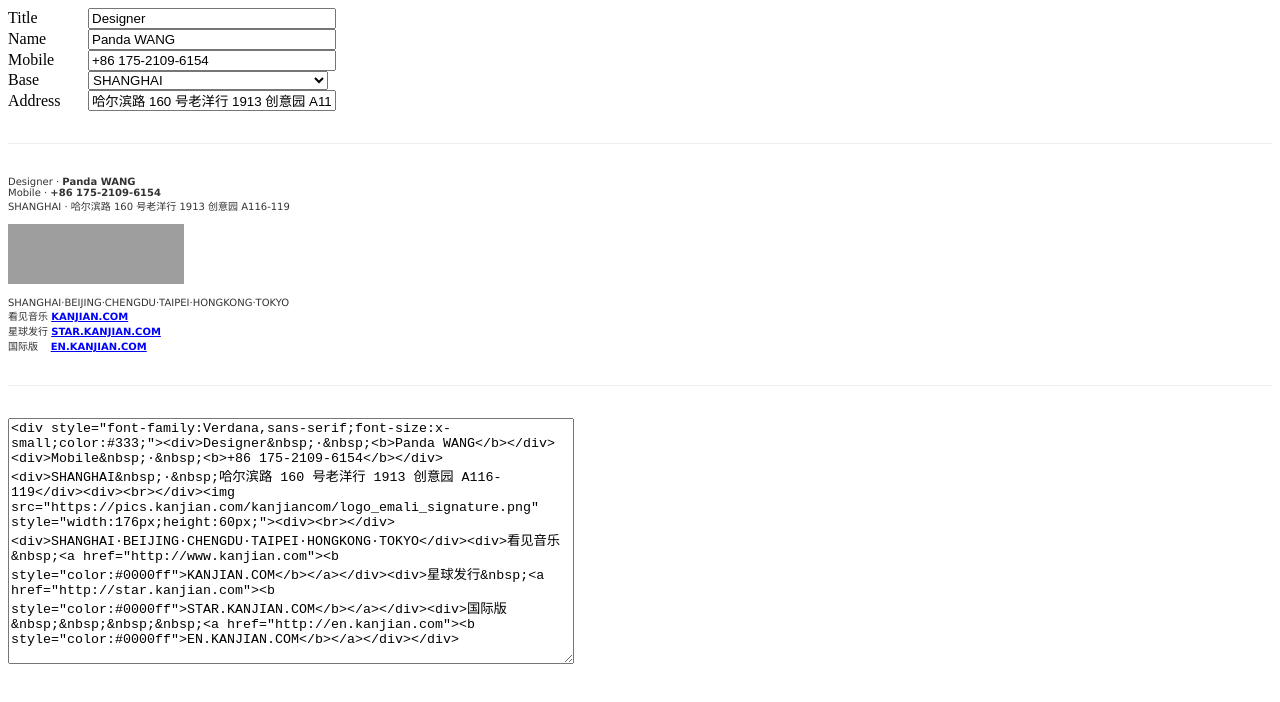
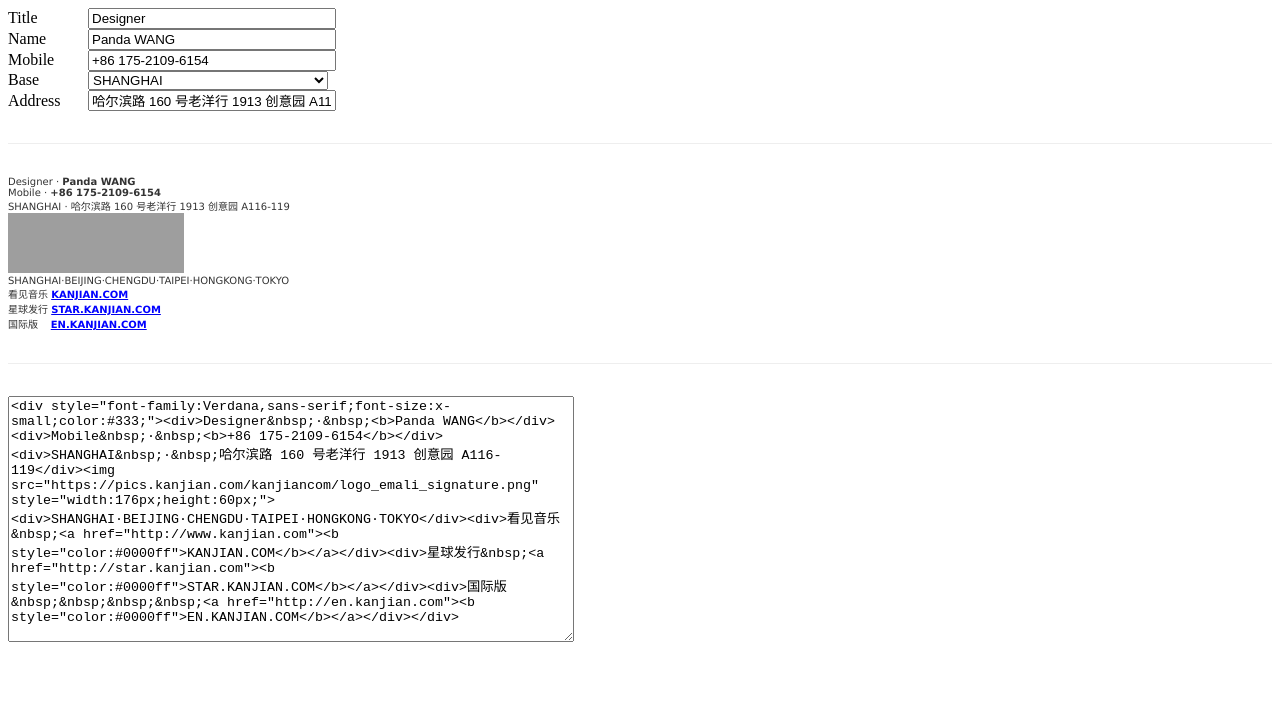
Before and after one commit to baranwang/kanjian-signature, a Vue app: page / in a window 1280 px wide. Shown: the top 702 px of the page. Built offline with nearby package versions, Linux system fonts and the light colour scheme; grey boxes are pictures that could not be loaded.

Commit message:
fix: margin

```diff
--- a/src/App.vue
+++ b/src/App.vue
@@ -76,7 +76,7 @@
   }),
   computed: {
     html: function () {
-      return `<div style="font-family:Verdana,sans-serif;font-size:x-small;color:#333;"><div>${this.title}&nbsp;·&nbsp;<b>${this.name}</b></div><div>Mobile&nbsp;·&nbsp;<b>${this.mobile}</b></div><div>${this.base}&nbsp;·&nbsp;${this.address}</div><div><br></div><img src="https://pics.kanjian.com/kanjiancom/logo_emali_signature.png" style="width:176px;height:60px;"><div><br></div><div>${this.cityList.join('·')}</div><div>看见音乐&nbsp;<a href="http://www.kanjian.com"><b style="color:#0000ff">KANJIAN.COM</b></a></div><div>星球发行&nbsp;<a href="http://star.kanjian.com"><b style="color:#0000ff">STAR.KANJIAN.COM</b></a></div><div>国际版&nbsp;&nbsp;&nbsp;&nbsp;<a href="http://en.kanjian.com"><b style="color:#0000ff">EN.KANJIAN.COM</b></a></div></div>`
+      return `<div style="font-family:Verdana,sans-serif;font-size:x-small;color:#333;"><div>${this.title}&nbsp;·&nbsp;<b>${this.name}</b></div><div>Mobile&nbsp;·&nbsp;<b>${this.mobile}</b></div><div>${this.base}&nbsp;·&nbsp;${this.address}</div><img src="https://pics.kanjian.com/kanjiancom/logo_emali_signature.png" style="width:176px;height:60px;"><div>${this.cityList.join('·')}</div><div>看见音乐&nbsp;<a href="http://www.kanjian.com"><b style="color:#0000ff">KANJIAN.COM</b></a></div><div>星球发行&nbsp;<a href="http://star.kanjian.com"><b style="color:#0000ff">STAR.KANJIAN.COM</b></a></div><div>国际版&nbsp;&nbsp;&nbsp;&nbsp;<a href="http://en.kanjian.com"><b style="color:#0000ff">EN.KANJIAN.COM</b></a></div></div>`
     }
   }
 };
```
